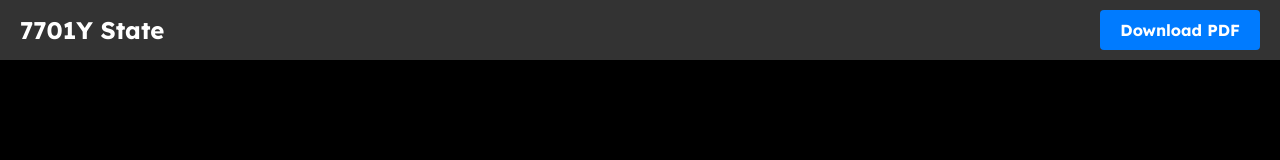
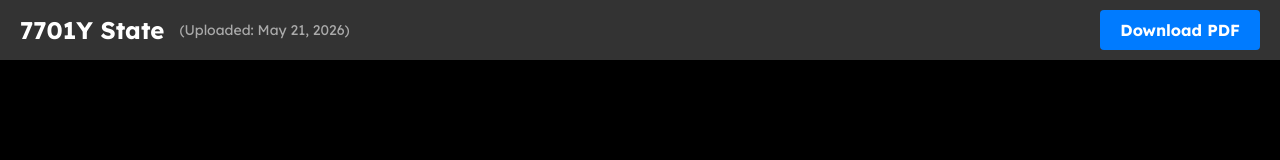
Before and after one commit to MoonyMan7701/7701S-Notebooks, a plain HTML site: page index.html in a window 1280 px wide. Drawn offline with Linux system fonts and the light colour scheme.

Commit message:
Add upload date display next to title

```diff
--- a/index.html
+++ b/index.html
@@ -37,9 +37,19 @@
             flex-shrink: 0;
             height: 60px;
         }
+        .title-container {
+            display: flex;
+            align-items: center;
+            gap: 15px;
+        }
         h1 {
             margin: 0;
             font-size: 24px;
+        }
+        .upload-date {
+            font-size: 14px;
+            color: #aaa;
+            font-weight: 400;
         }
         .download-btn {
             background-color: #007bff;
@@ -82,7 +92,10 @@
 <body>
     <div class="container">
         <div class="header">
-            <h1 id="pdfTitle">7701Y State</h1>
+            <div class="title-container">
+                <h1 id="pdfTitle">7701Y State</h1>
+                <span class="upload-date" id="uploadDate"></span>
+            </div>
             <a id="downloadBtn" href="./pdfs/7701Y%20State-compressed.pdf" download class="download-btn">Download PDF</a>
         </div>
         <div class="pdf-container">
@@ -91,6 +104,15 @@
         </div>
     </div>
     <script>
+        // Display upload date
+        const uploadDate = new Date();
+        const formattedDate = uploadDate.toLocaleDateString('en-US', {
+            year: 'numeric',
+            month: 'short',
+            day: 'numeric'
+        });
+        document.getElementById('uploadDate').textContent = `(Uploaded: ${formattedDate})`;
+
         // Handle iframe load errors
         const pdfFrame = document.getElementById('pdfFrame');
 
```
